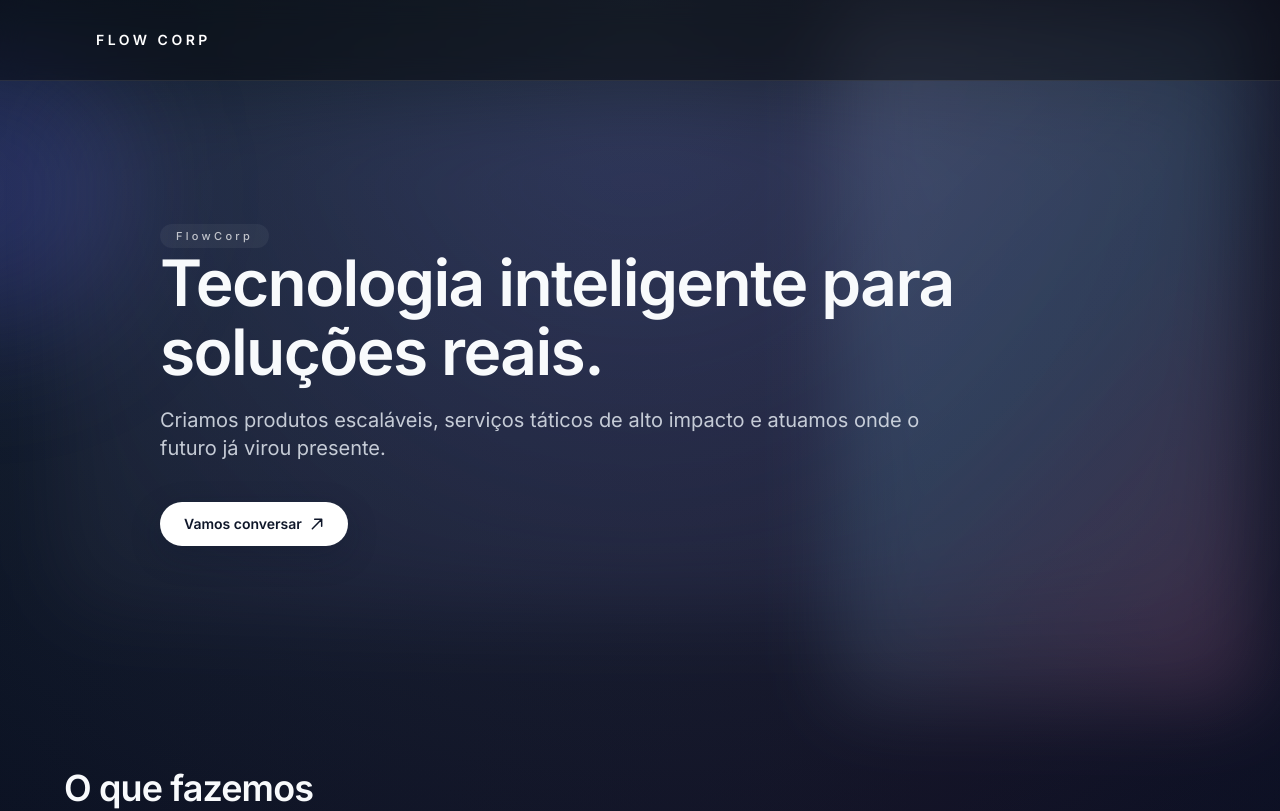
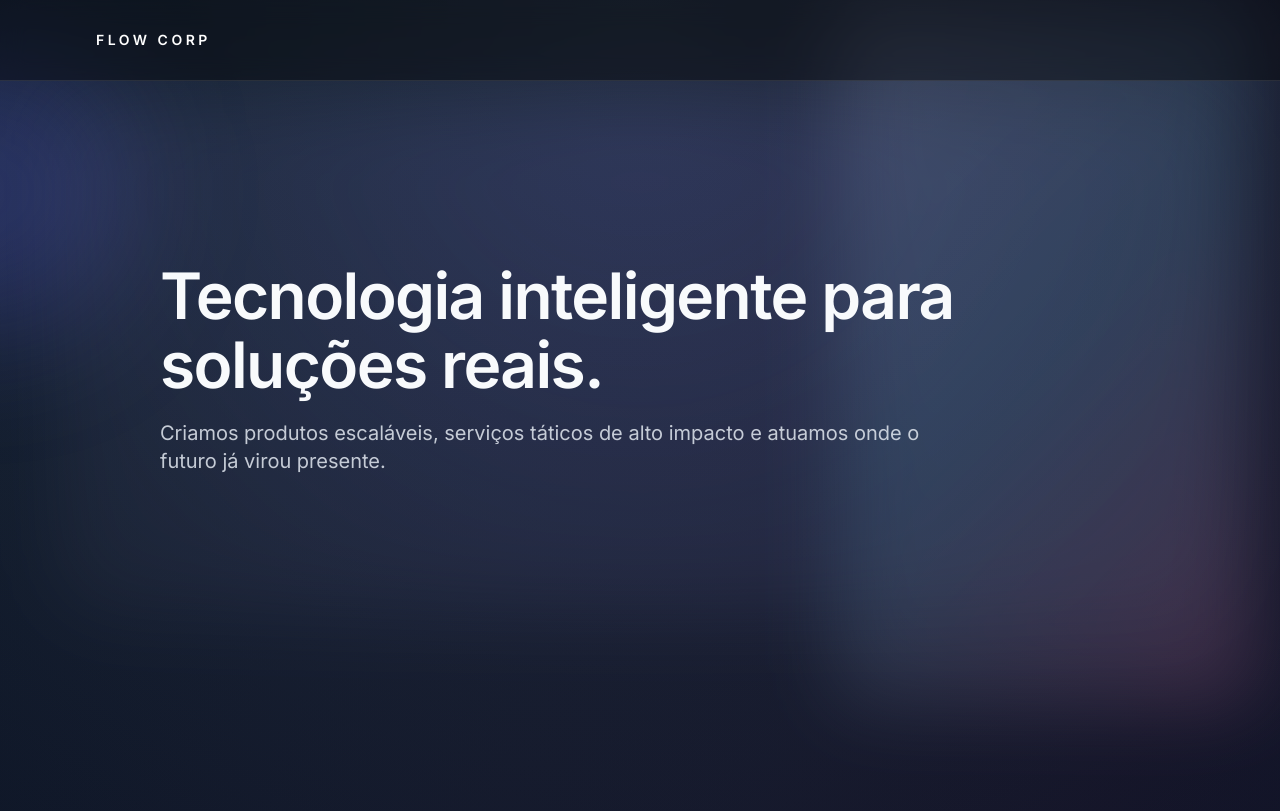
Before and after one commit to igorbiccas/flowcorp-site, a React (Vite) app: page / in a window 1280 px wide. Shown: the top 811 px of the page. Built offline with nearby package versions, Linux system fonts and the light colour scheme.

Commit message:
Refine layout spacing and calls to action

```diff
--- a/App.tsx
+++ b/App.tsx
@@ -59,14 +59,11 @@ const App: React.FC = () => {
       </div>
       <Header />
 
-      <main className="relative z-10 flex flex-col">
-        <section className="relative flex min-h-[calc(100vh-6rem)] w-full items-center px-6 pb-24 pt-32 text-left md:px-8 md:pt-40">
+      <main className="relative z-10 flex flex-col gap-24 md:gap-28">
+        <section className="relative flex min-h-[calc(100vh-6rem)] w-full items-center px-6 pb-32 pt-32 text-left md:px-8 md:pt-40">
           <div className="pointer-events-none absolute inset-y-0 right-6 hidden w-[420px] max-w-[38vw] rounded-3xl border border-white/10 bg-white/10 bg-[linear-gradient(135deg,rgba(165,180,252,0.14),rgba(14,165,233,0.12),rgba(236,72,153,0.18))] opacity-70 blur-2xl sm:block" aria-hidden="true" />
           <div className="mx-auto w-full max-w-[960px]">
-            <AnimatedSection className="w-full" delay="duration-700">
-              <span className="inline-flex items-center gap-2 rounded-full bg-white/5 px-4 py-1 text-[11px] font-medium tracking-[0.3em] text-white/70">
-                FlowCorp
-              </span>
+            <AnimatedSection className="w-full space-y-4" delay="duration-700">
               <h1 className="text-5xl font-semibold leading-[1.08] tracking-tight text-slate-50 sm:text-[64px]">Tecnologia inteligente para soluções reais.</h1>
             </AnimatedSection>
             <AnimatedSection className="w-full" delay="duration-700 delay-150">
@@ -74,35 +71,10 @@ const App: React.FC = () => {
                 Criamos produtos escaláveis, serviços táticos de alto impacto e atuamos onde o futuro já virou presente.
               </p>
             </AnimatedSection>
-            <AnimatedSection className="w-full" delay="duration-700 delay-200">
-              <div className="mt-10 flex flex-wrap items-center gap-4">
-                <a
-                  href="#contato"
-                  className="inline-flex items-center gap-2 rounded-full bg-white px-6 py-3 text-sm font-semibold text-slate-900 shadow-[0_10px_30px_rgba(15,23,42,0.25)] transition-[box-shadow,transform] duration-200 hover:-translate-y-0.5 hover:shadow-[0_18px_45px_rgba(15,23,42,0.3)]"
-                >
-                  Vamos conversar
-                  <svg
-                    className="h-3.5 w-3.5"
-                    viewBox="0 0 14 14"
-                    fill="none"
-                    xmlns="http://www.w3.org/2000/svg"
-                    aria-hidden="true"
-                  >
-                    <path
-                      d="M2.333 11.667 11.667 2.333m0 0H4.667m7 0v7"
-                      stroke="currentColor"
-                      strokeWidth="1.5"
-                      strokeLinecap="round"
-                      strokeLinejoin="round"
-                    />
-                  </svg>
-                </a>
-              </div>
-            </AnimatedSection>
           </div>
         </section>
 
-        <section className="px-6 pb-20 pt-12 md:px-8 md:pt-16">
+        <section className="px-6 pb-24 pt-16 md:px-8 md:pt-20">
           <div className="mx-auto w-full max-w-6xl">
             <AnimatedSection className="w-full space-y-10" delay="duration-700">
               <h2 className="text-3xl font-semibold tracking-tight text-slate-50 md:text-4xl">O que fazemos</h2>
@@ -118,7 +90,7 @@ const App: React.FC = () => {
           </div>
         </section>
 
-        <section className="px-6 pb-20 md:px-8">
+        <section className="px-6 pb-24 md:px-8">
           <div className="mx-auto w-full max-w-6xl">
             <AnimatedSection className="w-full" delay="duration-700">
               <div className="flex flex-col gap-8 lg:flex-row lg:items-start lg:justify-between">
@@ -147,7 +119,7 @@ const App: React.FC = () => {
           </div>
         </section>
 
-        <section className="px-6 pb-20 md:px-8">
+        <section className="px-6 pb-24 md:px-8">
           <div className="mx-auto w-full max-w-5xl">
             <AnimatedSection className="w-full" delay="duration-700">
               <h2 className="text-3xl font-semibold tracking-tight text-slate-50 md:text-4xl">Por que escolher a FlowCorp</h2>
@@ -163,7 +135,7 @@ const App: React.FC = () => {
           </div>
         </section>
 
-        <section id="contato" className="px-6 pb-28 md:px-8">
+        <section id="contato" className="px-6 pb-32 md:px-8">
           <div className="mx-auto flex w-full max-w-4xl flex-col items-center rounded-3xl border border-white/10 bg-white/[0.04] px-8 py-12 text-center">
             <AnimatedSection className="w-full space-y-6" delay="duration-700">
               <h2 className="text-3xl font-semibold text-white">Vamos conversar</h2>
```
